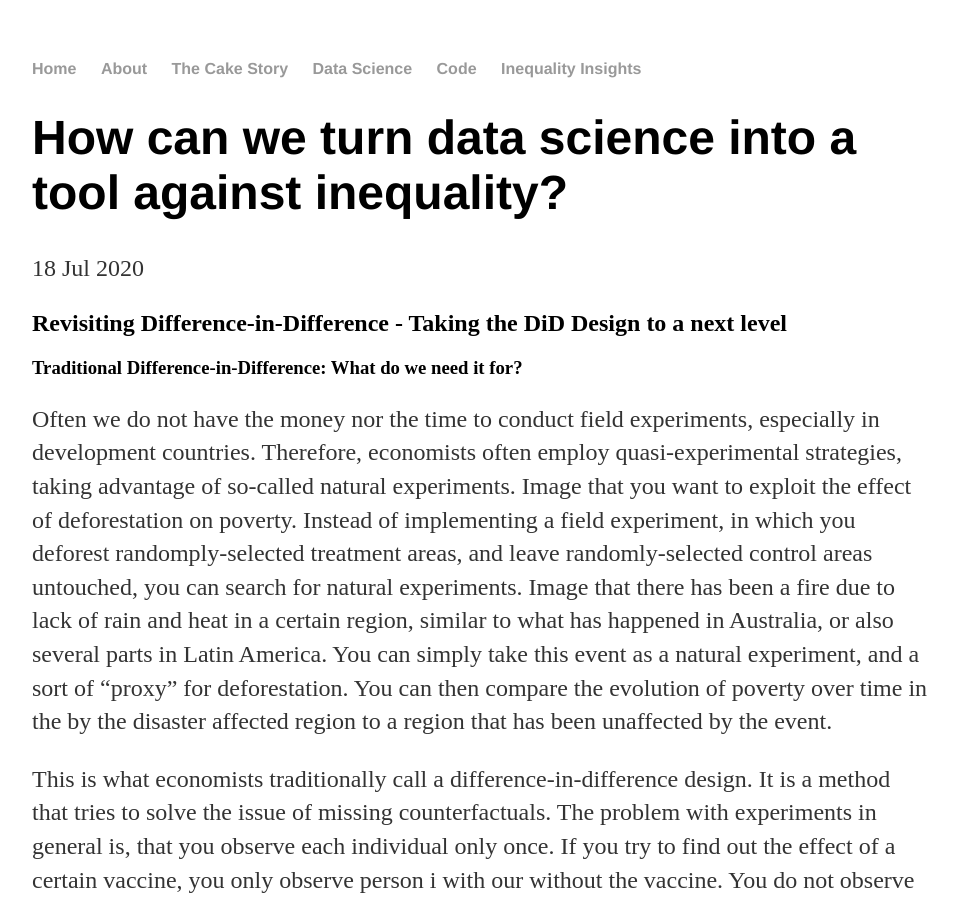
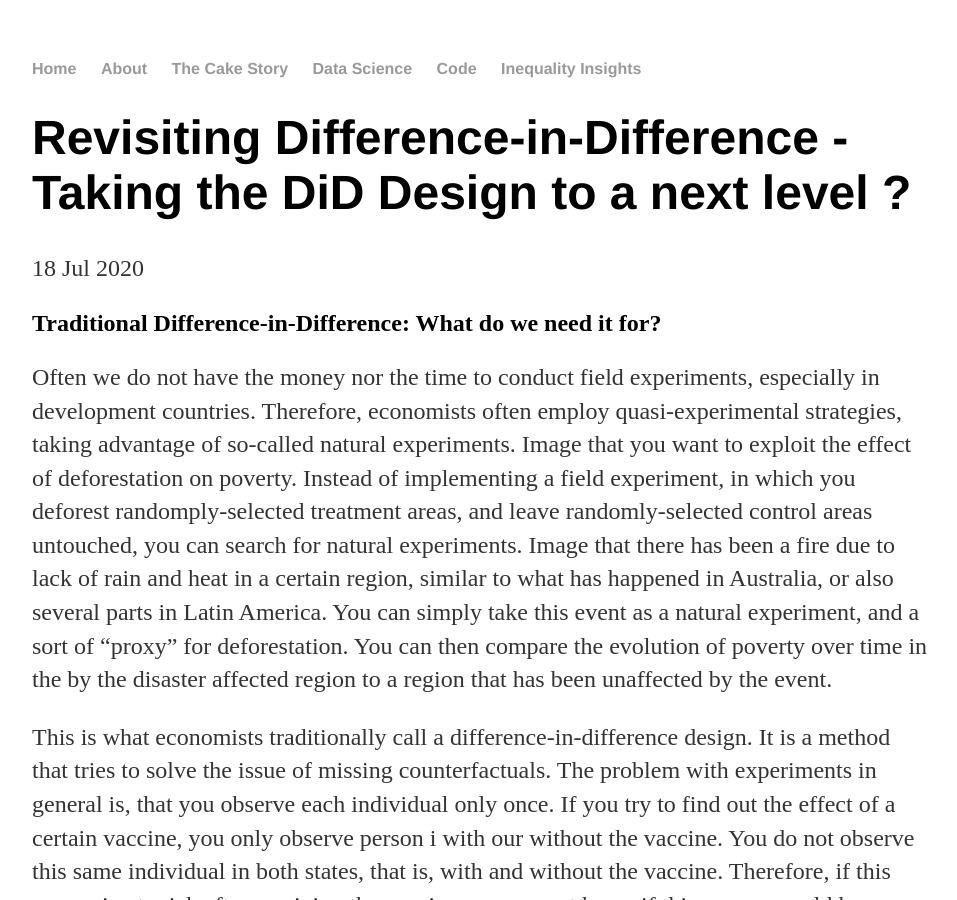
Before and after one commit to BrittaRude/BrittaRude.github.io, a Jekyll site: the page built from inputs_datascience/_posts/2020-07-19-britta-rude-revisiting-difference-in-difference.md, in a window 1280 px wide and 900 px high. Shown: the whole window, without its empty margins (160-1117 px from the left). Built offline with Jekyll 4.4.1, drawn with Linux system fonts in a browser that asks for light colours.

Commit message:
Update 2020-07-19-britta-rude-revisiting-difference-in-difference.md

```diff
--- a/inputs_datascience/_posts/2020-07-19-britta-rude-revisiting-difference-in-difference.md
+++ b/inputs_datascience/_posts/2020-07-19-britta-rude-revisiting-difference-in-difference.md
@@ -1,12 +1,10 @@
 ---
 layout: post
-title: "How can we turn data science into a tool against inequality?"
+title: "Revisiting Difference-in-Difference - Taking the DiD Design to a next level ?"
 date: 2020-07-18
 ---
 
-## Revisiting Difference-in-Difference - Taking the DiD Design to a next level
-
-### Traditional Difference-in-Difference: What do we need it for?
+## Traditional Difference-in-Difference: What do we need it for?
 
 Often we do not have the money nor the time to conduct field experiments, especially in development countries. Therefore, economists often employ quasi-experimental strategies, taking advantage of so-called natural experiments. Image that you want to exploit the effect of deforestation on poverty. Instead of implementing a field experiment, in which you deforest randomply-selected treatment areas, and leave randomly-selected control areas untouched, you can search for natural experiments. Image that there has been a fire due to lack of rain and heat in a certain region, similar to what has happened in Australia, or also several parts in Latin America. You can simply take this event as a natural experiment, and a sort of "proxy" for deforestation. You can then compare the evolution of poverty over time in the by the disaster affected region to a region that has been unaffected by the event.
 
@@ -18,6 +16,6 @@ Natural experiments try to mimique these field experiments. Let's have a closer
 
 Difference-in-Difference provides us with a solution for this problematic. What we do in Difference-in-Difference is to take a region that is similar to the region unaffected by the treatment we are interest in, in this case wildfires, and compare the evolution of poverty in our wildfire region (the treatment group) to the evolution of poverty in our control region (the control group). We can then subtract the difference in poverty over time observed in both regions from each other, and have an estimate that is a relatively good proxy for what we are actually looking for.
 
-### Traditional Difference-in-Difference: When does it actually work, and what do we need to keep in mind?
+## Traditional Difference-in-Difference: When does it actually work, and what do we need to keep in mind?
 
 This research strategy only works under an important condition, known under the name "parallel trend" assumption. As discussed previously, it is important for our estimation effect that our treatment and control groups are similar to each other, and therefore comparable, that is, our control group is a good counterfactual for our treatment group. I can test this assumption graphically by plotting our outcome of interest over time and test if they evolve similarly to each other before the imposition of the treatment of interest, in our case, wildfires.
```
